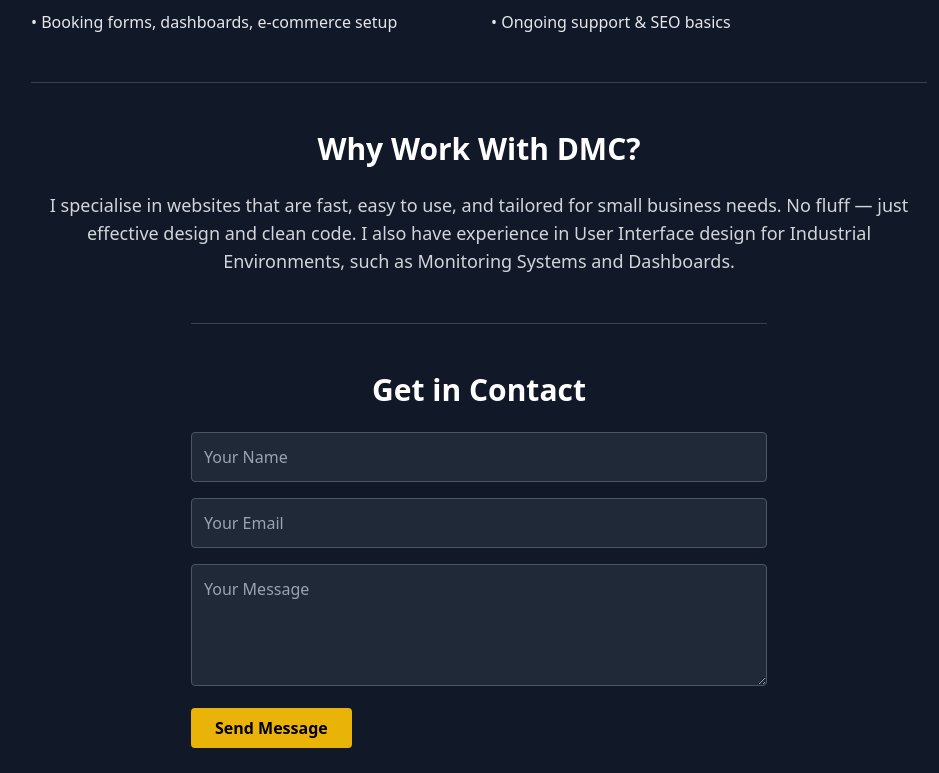
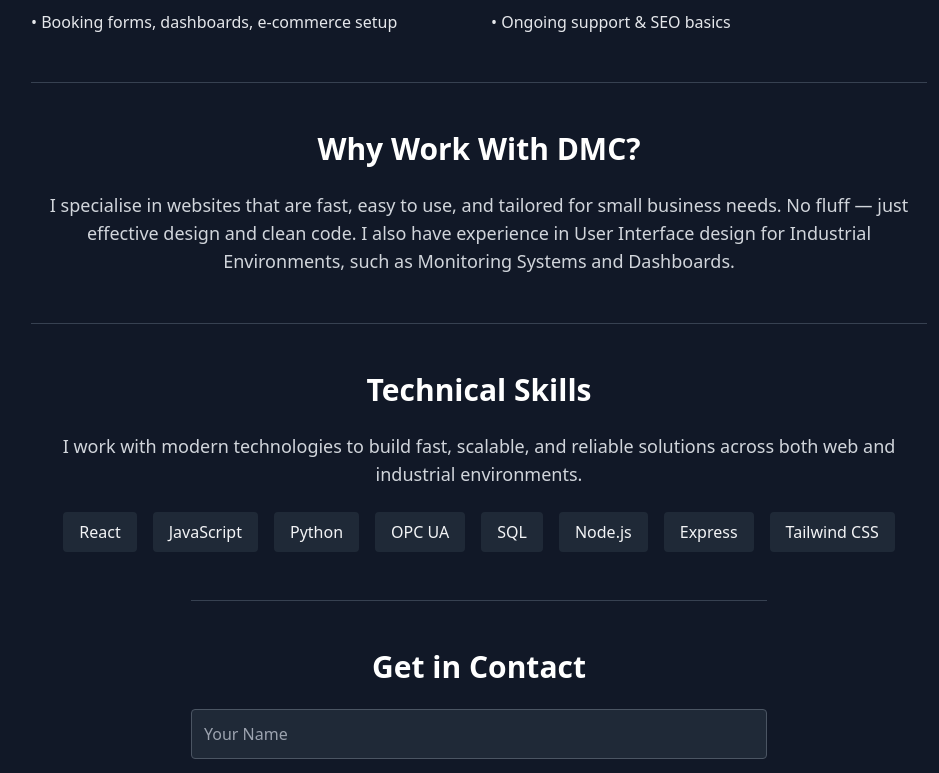
Before and after one commit to DMcConnellFPM/dmc-landing-page, a React (Vite) app: page / in a window 1280 px wide. Shown: the part 535-1308 px from the top of the page, without its empty margins (161-1100 px from the left). Built offline with nearby package versions, Linux system fonts and the light colour scheme.

Commit message:
Remove node_modules from repository

```diff
--- a/src/App.jsx
+++ b/src/App.jsx
@@ -33,12 +33,33 @@
         </p>
       </section>
 
+      <section className="max-w-4xl w-full py-12 border-t border-gray-700 text-center">
+        <h2 className="text-3xl font-bold mb-6">Technical Skills</h2>
+        <p className="text-gray-300 text-lg mb-6">
+          I work with modern technologies to build fast, scalable, and reliable solutions across both web and industrial environments.
+        </p>
+        <div className="flex flex-wrap justify-center gap-4 text-gray-100 text-base">
+          <span className="bg-gray-800 px-4 py-2 rounded">React</span>
+          <span className="bg-gray-800 px-4 py-2 rounded">JavaScript</span>
+          <span className="bg-gray-800 px-4 py-2 rounded">Python</span>
+          <span className="bg-gray-800 px-4 py-2 rounded">OPC UA</span>
+          <span className="bg-gray-800 px-4 py-2 rounded">SQL</span>
+          <span className="bg-gray-800 px-4 py-2 rounded">Node.js</span>
+          <span className="bg-gray-800 px-4 py-2 rounded">Express</span>
+          <span className="bg-gray-800 px-4 py-2 rounded">Tailwind CSS</span>
+        </div>
+      </section>
+
       <section id="contact" className="max-w-xl w-full py-12 border-t border-gray-700">
         <h2 className="text-3xl font-bold mb-6 text-center">Get in Contact</h2>
-        <form className="space-y-4">
-          <input className="w-full p-3 bg-gray-800 border border-gray-600 rounded" placeholder="Your Name" required />
-          <input className="w-full p-3 bg-gray-800 border border-gray-600 rounded" placeholder="Your Email" type="email" required />
-          <textarea className="w-full p-3 bg-gray-800 border border-gray-600 rounded" placeholder="Your Message" rows="4" required />
+        <form
+          action="https://formspree.io/f/manjgbeg"
+          method="POST"
+          className="space-y-4"
+        >
+          <input className="w-full p-3 bg-gray-800 border border-gray-600 rounded" name="name" placeholder="Your Name" required />
+          <input className="w-full p-3 bg-gray-800 border border-gray-600 rounded" name="email" type="email" placeholder="Your Email" required />
+          <textarea className="w-full p-3 bg-gray-800 border border-gray-600 rounded" name="message" placeholder="Your Message" rows="4" required />
           <button type="submit" className="bg-yellow-500 hover:bg-yellow-400 text-black font-semibold py-2 px-6 rounded">
             Send Message
           </button>
```
